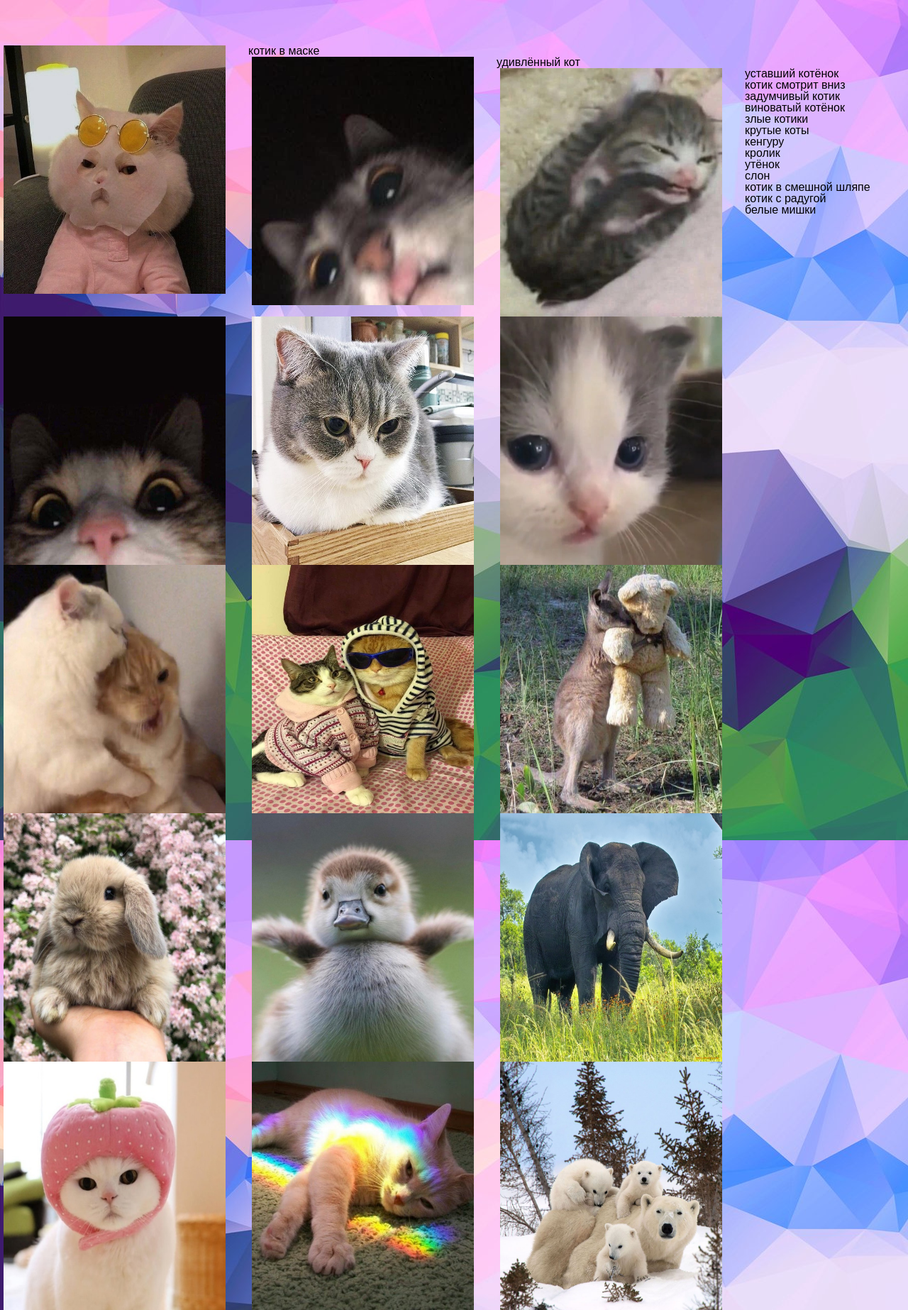
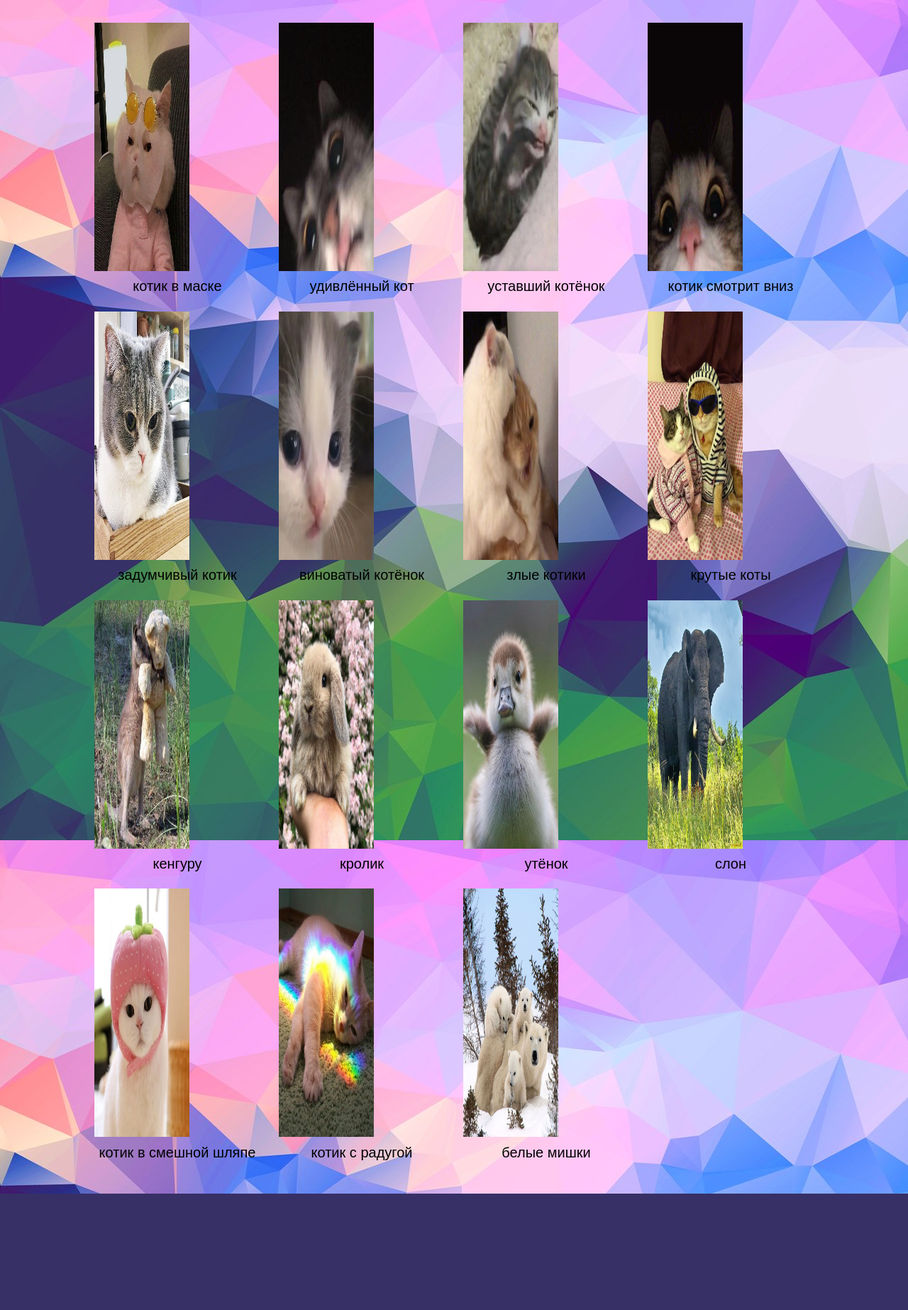
Before and after one commit to Dnexit/MVC-lab-1, a PHP site: page /gallery in a window 1280 px wide. Shown: the part 96-1942 px from the top of the page at 71% size. After the commit the page ends 1778 px from the top, so only its background shows below. Run offline with PHP 8.4, Linux system fonts and the light colour scheme.

Commit message:
Update index.php

```diff
--- a/app/views/gallery/index.php
+++ b/app/views/gallery/index.php
@@ -1,6 +1,15 @@
 <main class="main">
     <div class="wrapper_gallery">
         <div class="gallery">
+            <?php
+            $i = 0;
+            foreach ($photoNames as $photoSrc => $name):
+                $i++; ?>
+                <figure>
+                    <img title='<?= $name ?>' src='<?= $photoSrc ?>'>
+                    <figcaption><?= $name ?></figcaption>
+                </figure>
+            <?php endforeach; ?>
         </div>
     </div>
 </main>
@@ -9,12 +18,3 @@
     <img class="overlay__photo" src="http://<?= $_SERVER["SERVER_NAME"]; ?>/public/img/gallery/(4).jpg">
     <div class="overlay__arrow overlay__arrow--right"></div>
 </div>
-<?php
-$i = 0;
-foreach ($photoNames as $photoSrc => $name):
-    $i++; ?>
-    <figure>
-        <img class='foto_img' data-img-id=<?= $i - 1 ?> title='<?= $name ?>' src='<?= $photoSrc ?>'>
-        <figcaption><?= $name ?></figcaption>
-    </figure>
-<?php endforeach; ?>
```
